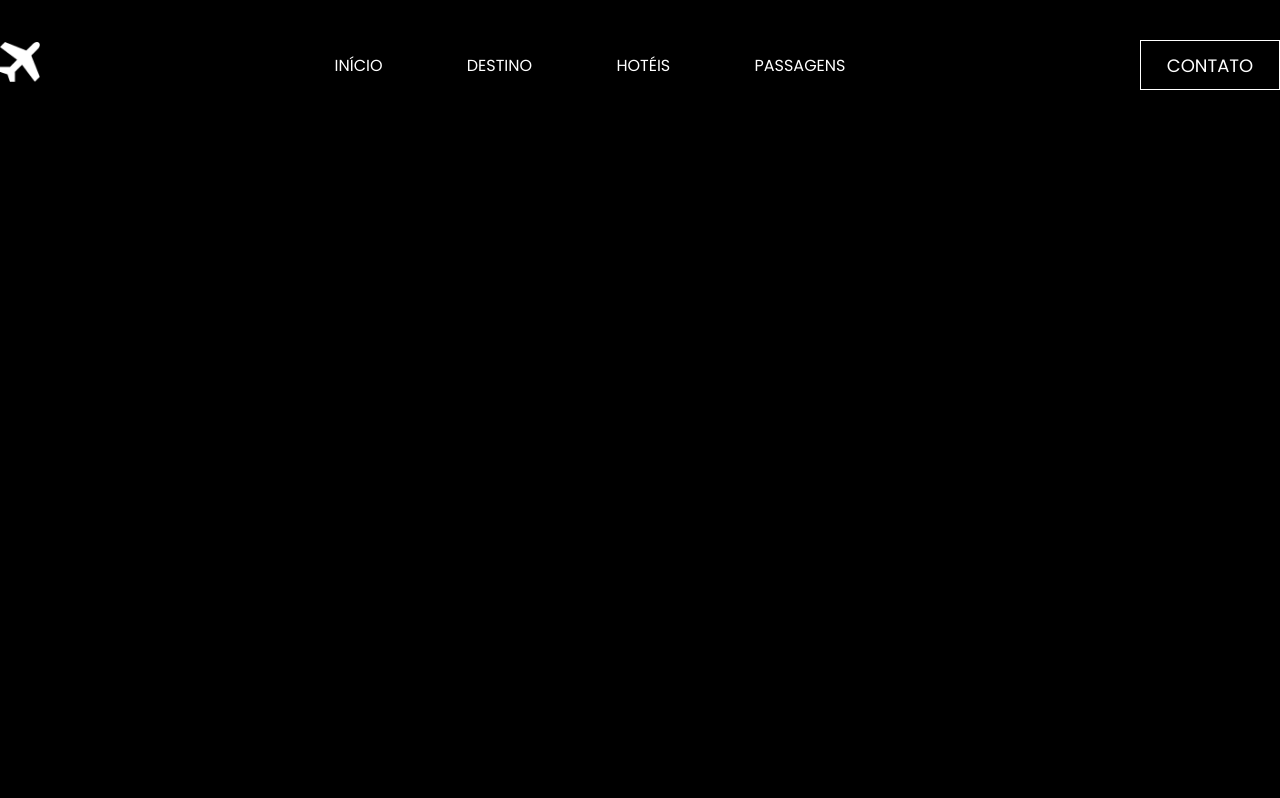
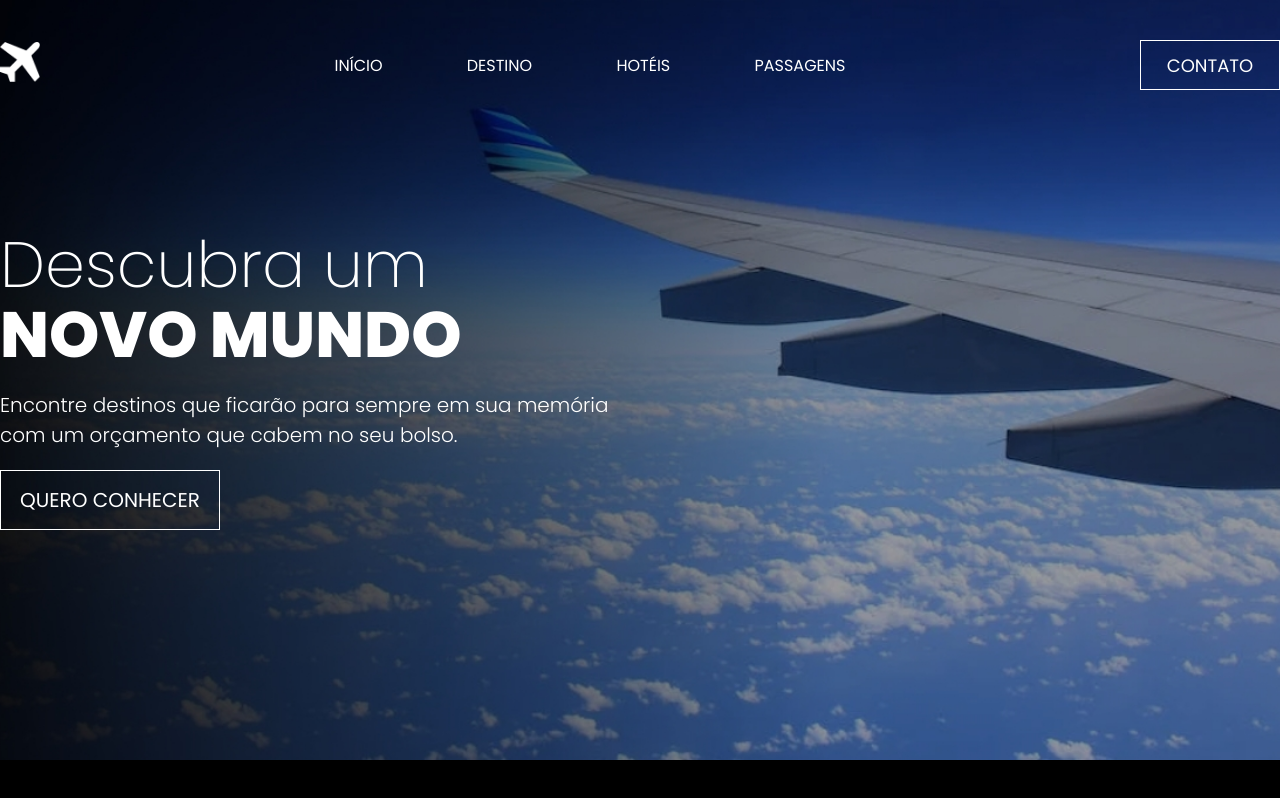
Before and after one commit to henrivilar/discover-a-travel, a plain HTML site: page index.html in a window 1280 px wide. Drawn offline with Linux system fonts and the light colour scheme.

Commit message:
Tela inicial finalizada

```diff
--- a/css/style.css
+++ b/css/style.css
@@ -16,11 +16,23 @@ body {
     margin: 0 auto;
 }
 
+header .btn-contato button, .hero-site button {
+    font-size: 18px;
+    background-color: transparent;
+    border: 1px solid white;
+    color: white;
+    cursor: pointer;
+    transition: .5s;
+}
+
 /* HEADER */
 
 header {
     width: 100%;
     padding: 40px 0px;
+    position: fixed;
+    top: 0;
+    left: 0;
 }
 
 header .interface {
@@ -45,14 +57,59 @@ header .menu-desktop nav ul {
 .menu-desktop nav ul li a {
     color: white;
     text-decoration: none;
+    display: inline-block;
+    transition: .4s;
+}
+
+.menu-desktop nav a:hover {
+    transform: scale(1.1);
 }
 
 header .btn-contato button {
     width: 140px;
     height: 50px;
-    font-size: 18px;
-    background-color: transparent;
-    border: 1px solid white;
+}
+
+header .btn-contato button:hover, .hero-site button:hover {
+    background-color: white;
+    color: black;
+}
+
+/* HERO */
+
+section.hero-site {
+    height: 95vh;
+    background-image: url(../images/bg-inicio-site.jpg);
+    background-repeat: no-repeat;
+    background-size: cover;
+    background-position: center;
     color: white;
-    cursor: pointer;
 }
+
+.hero-site .interface {
+    height: 100%;
+    display: flex;
+    align-items: center;
+}
+
+.hero-site .txt-hero h1{
+    font-size: 4em;
+    font-weight: 200;
+    line-height: 70px;
+}
+
+.hero-site .txt-hero h1 span {
+    font-weight: 800;
+}
+
+.hero-site .txt-hero p {
+    font-size: 20px;
+    font-weight: 300;
+    margin: 20px 0px;
+}
+
+.hero-site button {
+    width: 220px;
+    height: 60px;
+    font-size: 20px;
+}
--- a/index.html
+++ b/index.html
@@ -4,6 +4,7 @@
     <meta charset="UTF-8">
     <meta name="viewport" content="width=device-width, initial-scale=1.0">
     <link rel="stylesheet" href="css/style.css">
+    <link rel="shortcut icon" href="images/logotipo.png" type="image/x-icon">
     <title>Discover a Travel</title>
 </head>
 <body>
@@ -31,5 +32,16 @@
             </section>
         </div>
     </header>
+
+    <section class="hero-site">
+        <div class="interface">
+            <div class="txt-hero">
+                <h1>Descubra um <br>
+                <span>NOVO MUNDO</span></h1>
+                <p>Encontre destinos que ficarão para sempre em sua memória <br> com um orçamento que cabem no seu bolso.</p>
+                <a href="#"><button>QUERO CONHECER</button></a>
+            </div>
+        </div>
+    </section>
 </body>
 </html>
```
